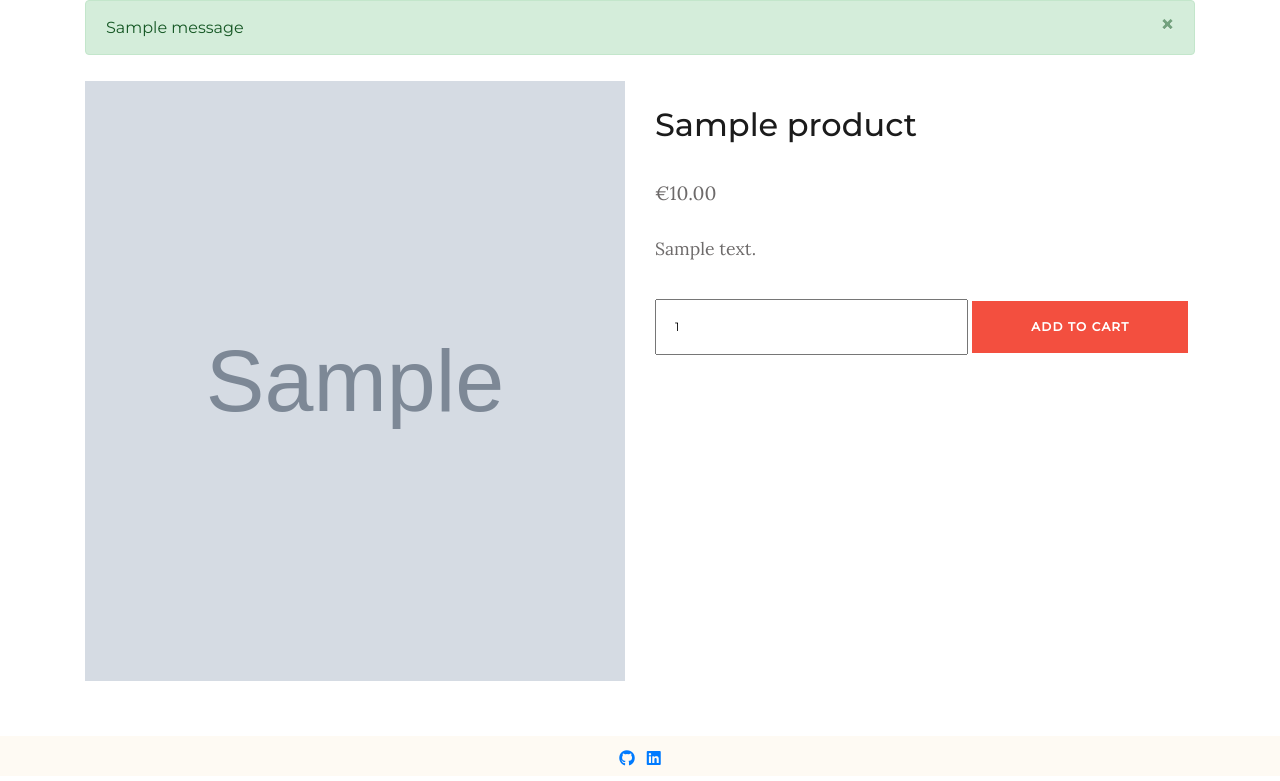
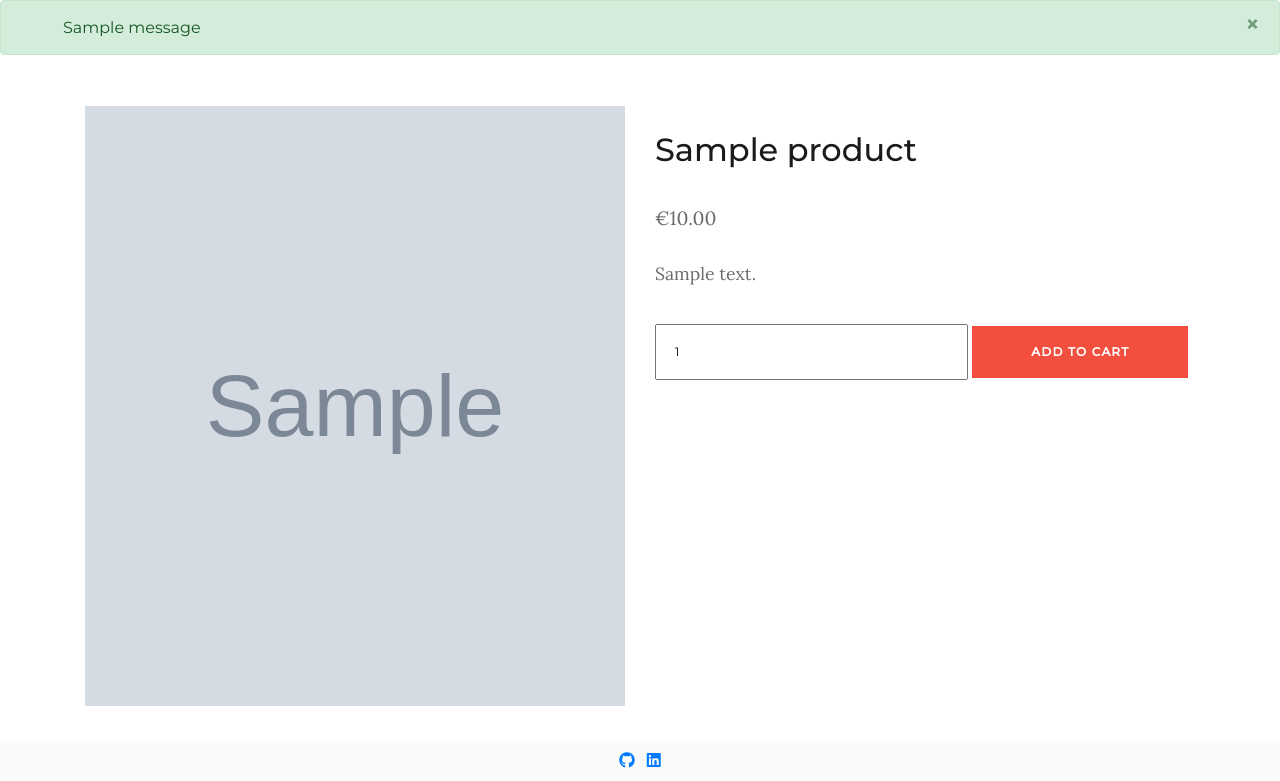
Before and after one commit to elisamunoz/cactus-shop, a Django app: page /products/1/ in a window 1280 px wide. Shown: the part 90-871 px from the top of the page. Run offline with Django 3.2, Linux system fonts and the light colour scheme; tables that the repository leaves empty hold one stand-in row (values such as "Sample post"); grey boxes marked "Sample" are stand-in pictures; one stand-in notice (Sample message) is shown; some libraries are stand-ins or nearby versions.

Commit message:
main sections paddings, product details aligned vertically in the middle

```diff
--- a/products/templates/productdetail.html
+++ b/products/templates/productdetail.html
@@ -2,8 +2,8 @@
 {% block content %}
 
 <div class="product-description">
-    <div class="container">
-        <div class="row">
+    <div class="container product-description__content">
+        <div class="row product-description__content__wrapper">
             <div class="col-12 col-lg-6">
                 {% if product.image %}
                     <div class="product__detail__img background-image" style="background-image: url('{{ product.image.url }}');"></div>
--- a/static/css/styles.css
+++ b/static/css/styles.css
@@ -107,7 +107,6 @@ img {
 }
 
 /* General colors */
-.navbar__wrapper,
 .about,
 .shop,
 .account-content,
@@ -117,11 +116,15 @@ img {
   background-color: #fdfdfd;
 }
 
-.about__people,
-footer {
+.service,
+.about__people {
   background-color:#fefaf3;
 }
 
+.navbar__wrapper,
+footer {
+  background: #fafaf9;
+}
 
 /* Menu */
 
@@ -210,8 +213,7 @@ footer {
 }
 
 .service {
-  padding: 30px 0;
-  background-color: #fefaf3;
+  padding: 90px 0;
 }
 
 .service__container {
@@ -220,9 +222,12 @@ footer {
 
 
 /* About */
+.about {
+  padding: 90px;
+}
+
 .about__content {
   margin: auto;
-  padding: 30px 0;
   text-align: left;
 }
 
@@ -230,10 +235,12 @@ footer {
   padding: 20px 15px;
   margin: 15px 0;
   display: inline-block;
+  text-align: center;
 }
 
 .about-card__icon {
   font-size: 40px;
+  color: #e06e4f;
 }
 
 .about-card__text {
@@ -242,6 +249,7 @@ footer {
 
 .about-card__text h5 {
   font-size: 1.1rem;
+  padding: 20px 0 10px;
 }
 
 .about__text {
@@ -263,10 +271,7 @@ footer {
 
 .about__people {
   text-align: center;
-}
-
-.about__people__container {
-  padding-top: 50px;
+  padding: 90px 0;
 }
 
 .about__people__subtitle {
@@ -292,7 +297,30 @@ footer {
   font-size: 1em;
 }
 
-/* Card */
+/* Products */
+.some-products {
+  padding: 90px 0;
+}
+
+.shop {
+  padding: 90px 0;
+}
+
+.product-description__content {
+  display: flex;
+  flex-direction: row;
+  align-items: stretch;
+  height: 100%;
+  min-height: calc(100vh - 130px);
+  margin: auto;
+}
+
+.product-description__content__wrapper {
+  display: flex;
+  flex-grow: 1;
+  align-self: center;
+}
+
 .card {
   position: relative;
   margin: 10px auto;
@@ -409,6 +437,10 @@ footer {
 }
 
 /* Cart */
+.cart {
+  min-height: calc(100vh - 135px);
+}
+
 .cart__table {
   width: 100%;
 }
@@ -443,6 +475,10 @@ footer {
 
 /* Checkout */
 
+.checkout {
+  padding: 90px 0;
+}
+
 .checkout__order {
   width: 100%;
 }
@@ -452,6 +488,7 @@ footer {
 }
 
 .submit_payment_btn {
+  margin: 0;
   margin-top: 25px;
 }
 
@@ -508,6 +545,6 @@ footer {
 
 .social-links {
   margin: auto;
-  padding: 8px 0;
+  padding: 5px 0;
   color: #f34f3f;
 }
--- a/static/css/tablet.css
+++ b/static/css/tablet.css
@@ -42,10 +42,6 @@
     }
 
     /* Product detail url */
-    .product-description {
-        padding-top: 10px;
-    }
-
     .product__detail__img {
         height: 600px;
     }
--- a/templates/base.html
+++ b/templates/base.html
@@ -75,14 +75,12 @@
     <!-- Messages -->
     {% if messages %}
       {% for message in messages %}
-        <div class="container">
           <div class="alert alert-success alert-dismissible fade show {% if message.level == DEFAULT_MESSAGE_LEVELS.ERROR %} alert-danger {% endif %}" role="alert">
-            {{ message }}
+            <div class="container">{{ message }}</div>
             <button type="button" class="close" data-dismiss="alert" aria-label="Close">
               <span aria-hidden="true">&times;</span>
             </button>
           </div>
-        </div>
       {% endfor %}
     {% endif %}
 
```
